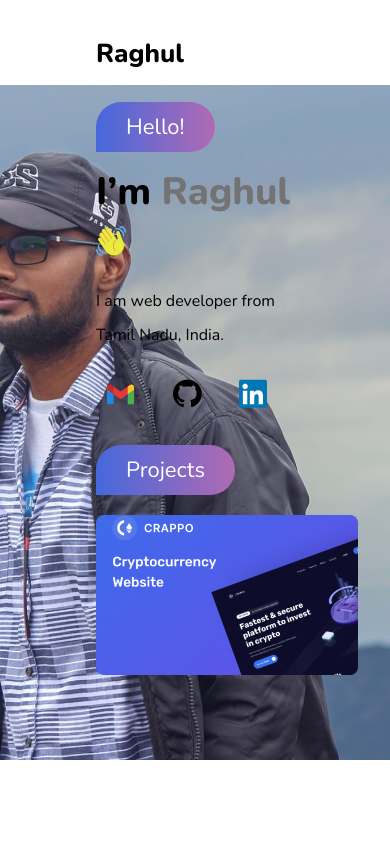
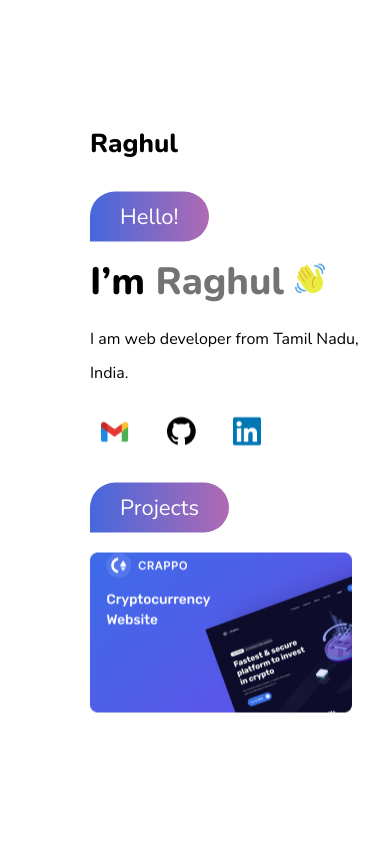
Before and after one commit to Raghulrenzo/portfolio, a PHP site: page / in a window 390 px wide; the page is wider, and only the part inside the window is pictured. Run offline with PHP 8.4, Linux system fonts and the light colour scheme.

Commit message:
responsive updated

```diff
--- a/css/main.css
+++ b/css/main.css
@@ -8,11 +8,15 @@
 body, button{
     font-family:'Nunito' ,sans-serif;
     }
+    section{
+        height: 100vh;
+    }
     .hero{
         height:100vh;
         background-image: url(../images/WhatsApp\ Image\ \ \(1\).png);
         background-repeat: no-repeat;
         background-position: right;
+        background-size:contain;
     }
     h1{
         font-weight:800px;
@@ -38,9 +42,10 @@
         margin-bottom:26px;
     }
     .container{
-        padding:64px 0 112px 115px;
+        position: absolute;
+        top:50%;
+        transform: translateY(-50%);
         display: inline-block;
-        width:75%;
     }
     .msg-box{
         font-weight:400px;
@@ -62,15 +67,49 @@
         max-width:384px;
         height:270px;
     }
-
- @media screen and (max-width:1400px){
-        .container{
-            padding:32px 0 32px 80px;
-        }
-    }
 @media screen and (max-width:1600px){
     .container{
-        padding:36px 0 36px 96px;
+        padding: 0 80px;
+    }
+    h1{
+        font-size:30px;
+        line-height:46px;
+        margin-bottom:30px;
+    }
+    h2{
+        font-size:44px;
+        line-height:55px;
+        margin:20px 0 10px 0;
+    }
+    h2 img{
+        width:35px;
+        height:35px;
+
+    }
+    .msg-box{
+        font-size:26px;
+        line-height:30px;
+        padding: 10px 30px;
+        border-radius:50px 50px 50px 0;
+    }
+    .text{
+        font-size:20px;
+        line-height:34px;
+        margin-bottom:18px;
+    }
+    .crappo-img{
+        max-width:318px;
+        height:180px;
+    }
+    .container div{
+        margin:10px 0 22px 0;
+    }
+
+ }
+
+@media screen and (max-width:1400px){
+    .container{
+        padding: 0 90px;
     }
     h1{
         font-size:26px;
@@ -108,7 +147,6 @@
         margin:10px 0 22px 0;
     }
 
-
 }
 @media screen  and (max-width:1200px){
     h1{
@@ -141,3 +179,10 @@
     }
 
 }
+@media screen and (max-width:500px){
+    .hero{
+        position:absolute;
+        top:center;
+        transform: translateY(-50);
+    }
+}
```
